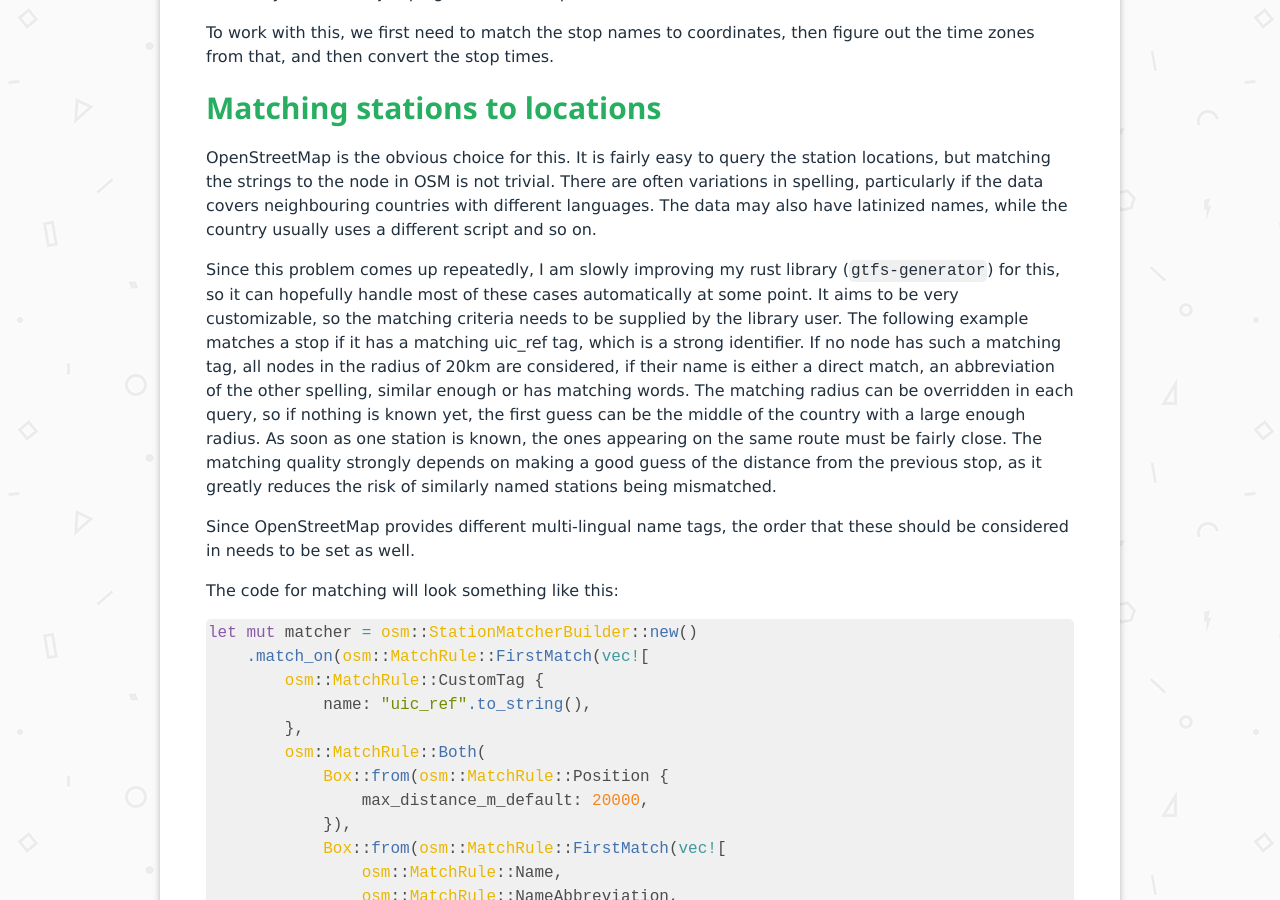
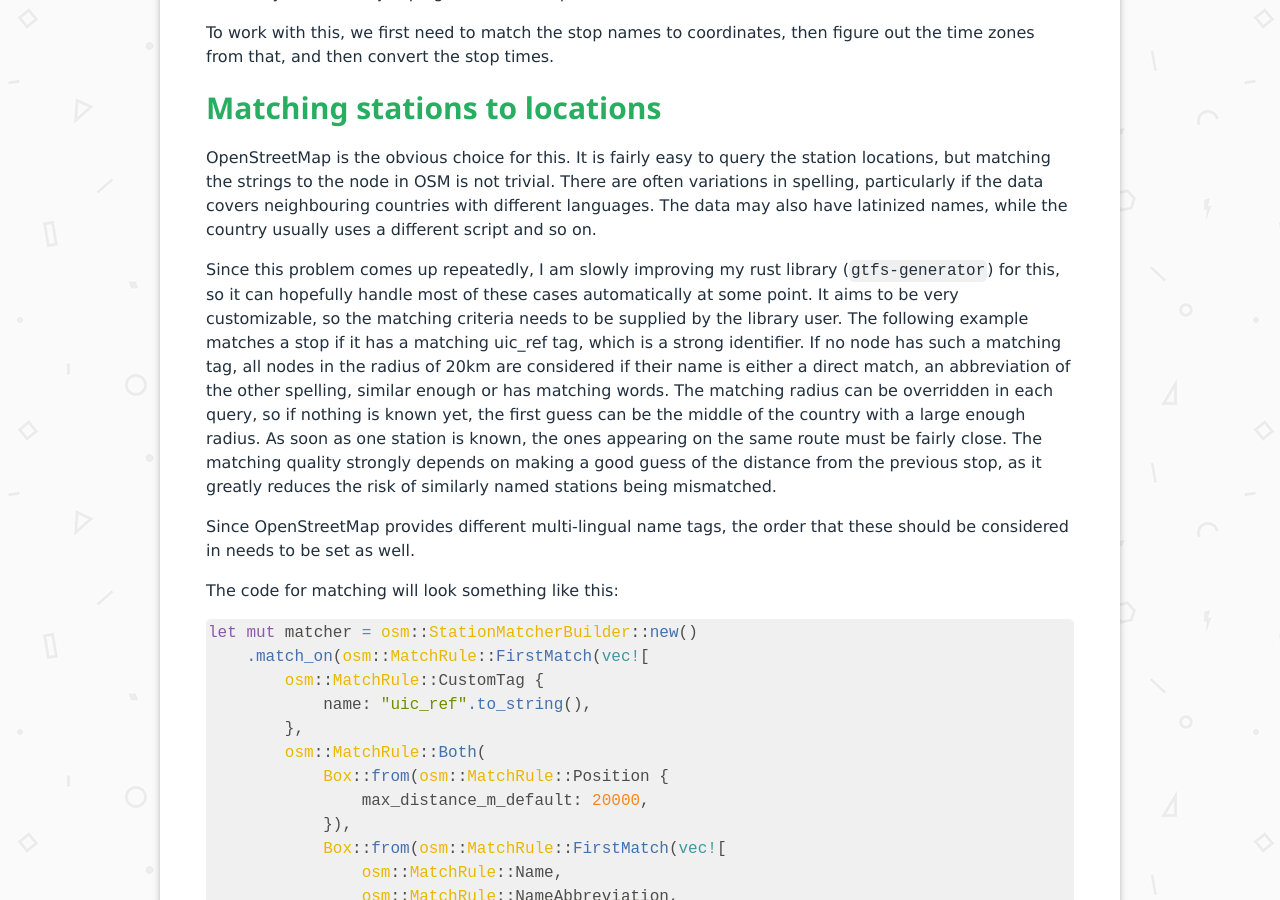
Before and after one commit to jbbgameich/jbbgameich.github.io, a Jekyll site: the page built from _posts/2026-02-07-Generating-GTFS-Feeds.md, in a window 1280 px wide and 900 px high, scrolled down 2117 px. Built offline with Jekyll 4.4.1, drawn with Linux system fonts in a browser that asks for light colours; part of the change alters nothing that is shown; some of the changed text lies outside the part shown.

````diff
--- a/_posts/2026-02-07-Generating-GTFS-Feeds.md
+++ b/_posts/2026-02-07-Generating-GTFS-Feeds.md
@@ -41,7 +41,7 @@ a stop time from the API of ŽPCG (Railway in Montenegro):
 }
 ```
 
-It is immidiately visible that we get the stop times, in for some reason extreme precision.
+It is immediately visible that we get the stop times, in for some reason extreme precision.
 We also get coordinates for the location, which makes conversion to GTFS much easier. Unfortunately the coordinates from this dataset are not exactly great, and can easily be off by multiple kilometers, but they nevertheless provide a rough estimate that we can improve on by matching them to OpenStreetMap.
 
 The railway-data enthusiasts will also notice that we get a UIC country code and a stop code, which we can concatinate to get a full UIC stop identifier. We can make use of that for OSM matching later on.
@@ -83,7 +83,7 @@ There are often variations in spelling, particularly if the data covers neighbou
 Since this problem comes up repeatedly, I am slowly improving my rust library (`gtfs-generator`) for this, so it can hopefully handle most of these cases automatically at some point.
 It aims to be very customizable, so the matching criteria needs to be supplied by the library user.
 The following example matches a stop if it has a matching uic_ref tag, which is a strong identifier.
-If no node has such a matching tag, all nodes in the radius of 20km are considered, if their name is either a direct match, an abbreviation of the other spelling, similar enough or has matching words.
+If no node has such a matching tag, all nodes in the radius of 20km are considered if their name is either a direct match, an abbreviation of the other spelling, similar enough or has matching words.
 The matching radius can be overridden in each query, so if nothing is known yet, the first guess can be the middle of the country with a large enough radius.
 As soon as one station is known, the ones appearing on the same route must be fairly close.
 The matching quality strongly depends on making a good guess of the distance from the previous stop, as it greatly reduces the risk of similarly named stations being mismatched.
@@ -195,7 +195,7 @@ A new GTFS feed is rarely perfect on the first try. I recommend running it throu
 After all obvious issues are fixed (missing fields, broken references), you can use the [validator of the French government](https://transport.data.gouv.fr/validation?type=gtfs&selected_subtile=gtfs&selected_tile=public-transit) and the [canonical GTFS validator](https://gtfs-validator.mobilitydata.org/).
 It is worth using both, as they for slightly different issues.
 
-Ones all critical errors reported by the validators are fixed, you can finally test the result in MOTIS. You can get a precompiled static binary from [GitHub Releases](https://github.com/motis-project/motis/).
+Once all critical errors reported by the validators are fixed, you can finally test the result in MOTIS. You can get a precompiled static binary from [GitHub Releases](https://github.com/motis-project/motis/).
 Afterwards create a minimal config file using `./motis config out.gtfs.zip`.
 The API on it's own is not too useful for testing, so add
 
````
